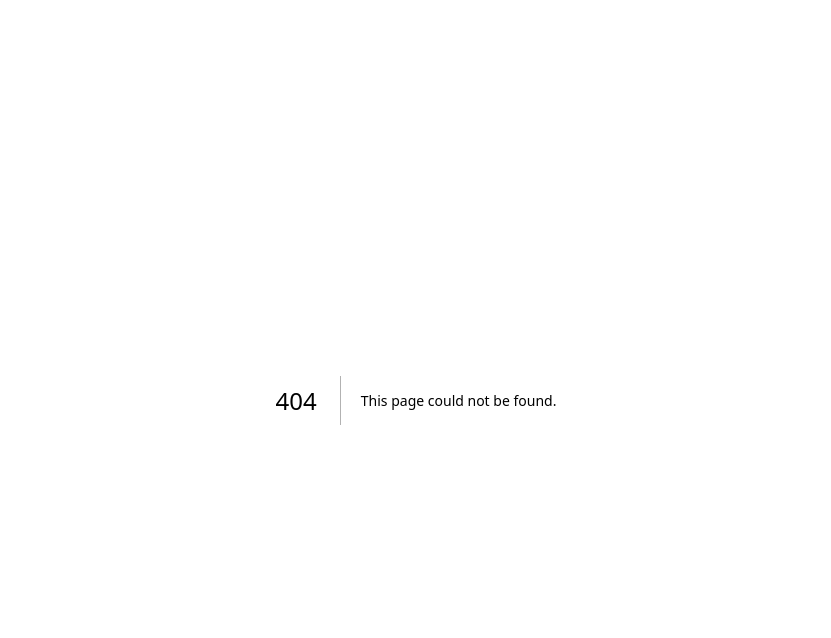
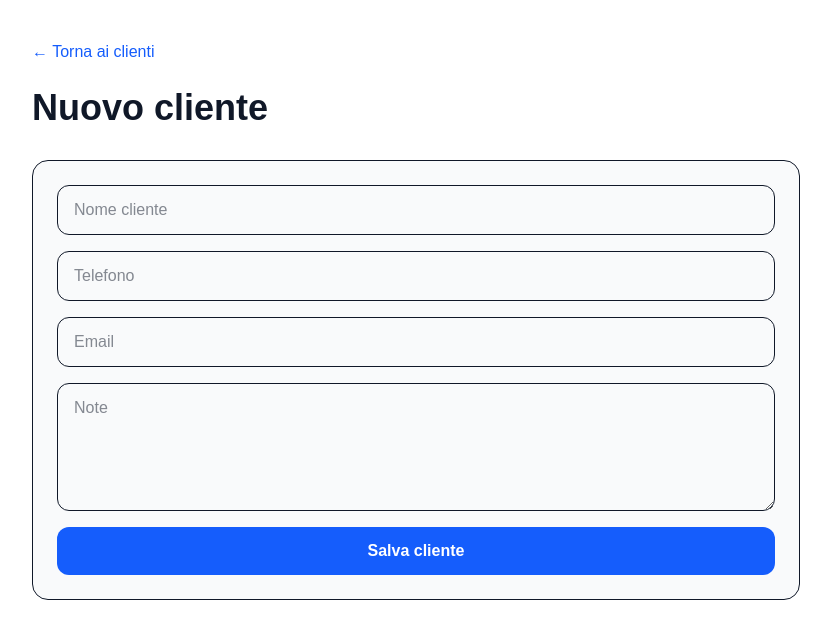
Before and after one commit to VINCENZOAMODIO/prontoazienda, a Next.js app: page /clienti/nuovo in a window 1280 px wide. Before the commit this address had no page. Shown: the top 638 px of the page, without its empty margins (224-1055 px from the left). Built offline with nearby package versions, Linux system fonts and the light colour scheme; no server answers.

Commit message:
Aggiunta gestione clienti base

```diff
--- /dev/null
+++ b/app/clienti/nuovo/page.tsx
@@ -0,0 +1,91 @@
+"use client";
+
+import { useState } from "react";
+import { supabase } from "@/lib/supabase";
+
+export default function NuovoClientePage() {
+  const [nome, setNome] = useState("");
+  const [telefono, setTelefono] = useState("");
+  const [email, setEmail] = useState("");
+  const [note, setNote] = useState("");
+  const [loading, setLoading] = useState(false);
+
+  async function salvaCliente() {
+    if (!nome) {
+      alert("Inserisci almeno il nome del cliente.");
+      return;
+    }
+
+    setLoading(true);
+
+    const { error } = await supabase.from("clienti").insert([
+      {
+        nome,
+        telefono,
+        email,
+        note,
+      },
+    ]);
+
+    setLoading(false);
+
+    if (error) {
+      alert("Errore salvataggio: " + error.message);
+      return;
+    }
+
+    window.location.href = "/clienti";
+  }
+
+  return (
+    <main className="min-h-screen bg-white px-6 py-10 text-gray-900">
+      <div className="mx-auto max-w-3xl">
+        <a href="/clienti" className="text-blue-600">
+          ← Torna ai clienti
+        </a>
+
+        <h1 className="mt-6 text-4xl font-bold">Nuovo cliente</h1>
+
+        <div className="mt-8 grid gap-4 rounded-2xl border bg-gray-50 p-6">
+          <input
+            className="rounded-xl border px-4 py-3"
+            placeholder="Nome cliente"
+            value={nome}
+            onChange={(e) => setNome(e.target.value)}
+          />
+
+          <input
+            className="rounded-xl border px-4 py-3"
+            placeholder="Telefono"
+            value={telefono}
+            onChange={(e) => setTelefono(e.target.value)}
+          />
+
+          <input
+            className="rounded-xl border px-4 py-3"
+            placeholder="Email"
+            type="email"
+            value={email}
+            onChange={(e) => setEmail(e.target.value)}
+          />
+
+          <textarea
+            className="min-h-32 rounded-xl border px-4 py-3"
+            placeholder="Note"
+            value={note}
+            onChange={(e) => setNote(e.target.value)}
+          />
+
+          <button
+            type="button"
+            onClick={salvaCliente}
+            disabled={loading}
+            className="rounded-xl bg-blue-600 px-6 py-3 font-semibold text-white hover:bg-blue-700 disabled:opacity-60"
+          >
+            {loading ? "Salvataggio..." : "Salva cliente"}
+          </button>
+        </div>
+      </div>
+    </main>
+  );
+}
--- /dev/null
+++ b/app/clienti/page.tsx
@@ -0,0 +1,89 @@
+"use client";
+
+import { useEffect, useState } from "react";
+import { supabase } from "@/lib/supabase";
+
+type Cliente = {
+  id: string;
+  nome: string;
+  telefono: string;
+  email: string;
+  note: string;
+};
+
+export default function ClientiPage() {
+  const [clienti, setClienti] = useState<Cliente[]>([]);
+  const [loading, setLoading] = useState(true);
+
+  useEffect(() => {
+    async function caricaClienti() {
+      const { data, error } = await supabase
+        .from("clienti")
+        .select("*")
+        .order("created_at", { ascending: false });
+
+      if (error) {
+        alert(error.message);
+      } else {
+        setClienti(data || []);
+      }
+
+      setLoading(false);
+    }
+
+    caricaClienti();
+  }, []);
+
+  return (
+    <main className="min-h-screen bg-white px-6 py-10 text-gray-900">
+      <div className="mx-auto max-w-5xl">
+        <a href="/" className="text-blue-600">
+          ← Torna alla home
+        </a>
+
+        <h1 className="mt-6 text-4xl font-bold">Clienti</h1>
+
+        <div className="mt-8">
+          {loading ? (
+            <p>Caricamento...</p>
+          ) : clienti.length === 0 ? (
+            <div className="rounded-2xl border bg-gray-50 p-6">
+              Nessun cliente presente.
+            </div>
+          ) : (
+            <div className="overflow-hidden rounded-2xl border">
+              <table className="w-full text-left">
+                <thead className="bg-gray-50">
+                  <tr>
+                    <th className="p-4">Nome</th>
+                    <th className="p-4">Telefono</th>
+                    <th className="p-4">Email</th>
+                  </tr>
+                </thead>
+
+                <tbody>
+                  {clienti.map((cliente) => (
+                    <tr key={cliente.id} className="border-t">
+                      <td className="p-4">{cliente.nome}</td>
+                      <td className="p-4">{cliente.telefono}</td>
+                      <td className="p-4">{cliente.email}</td>
+                    </tr>
+                  ))}
+                </tbody>
+              </table>
+            </div>
+          )}
+        </div>
+
+        <div className="mt-8">
+          <a
+            href="/clienti/nuovo"
+            className="rounded-xl bg-blue-600 px-6 py-3 font-semibold text-white hover:bg-blue-700"
+          >
+            Nuovo cliente
+          </a>
+        </div>
+      </div>
+    </main>
+  );
+}
```
